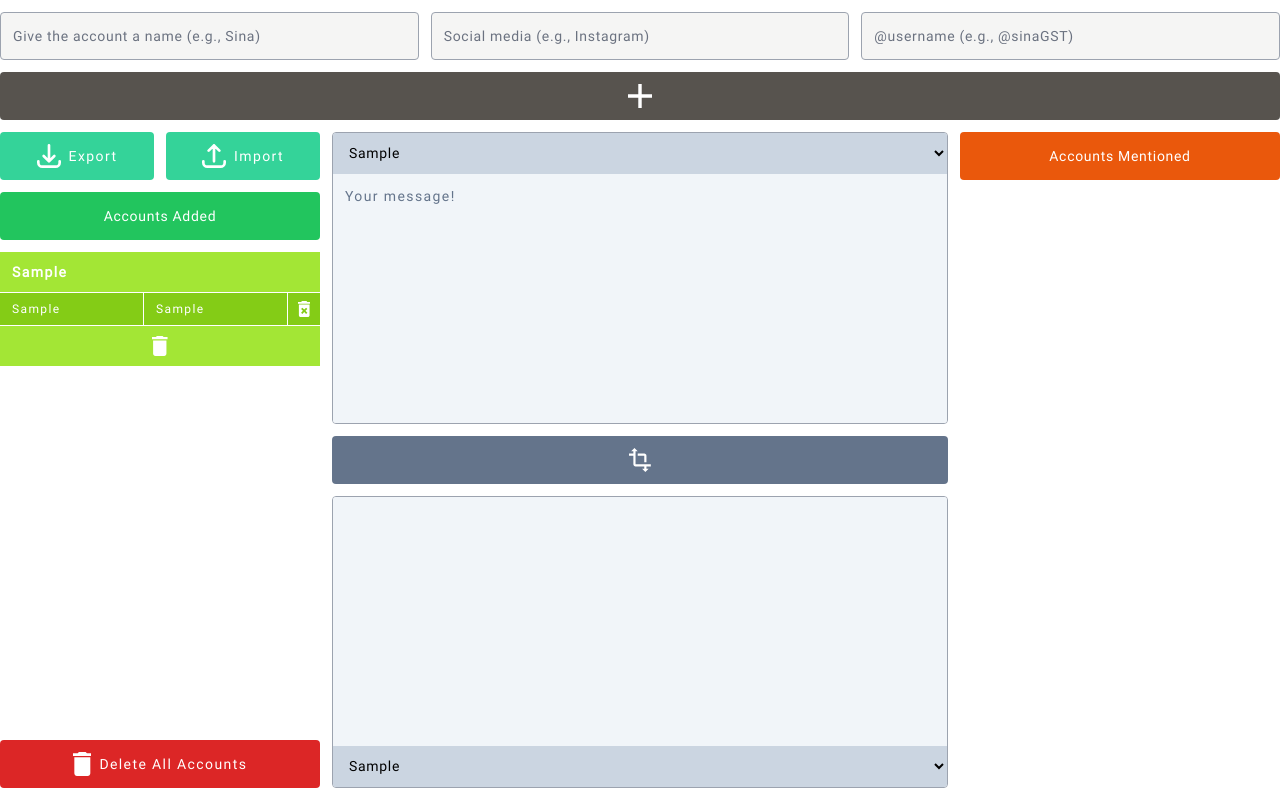
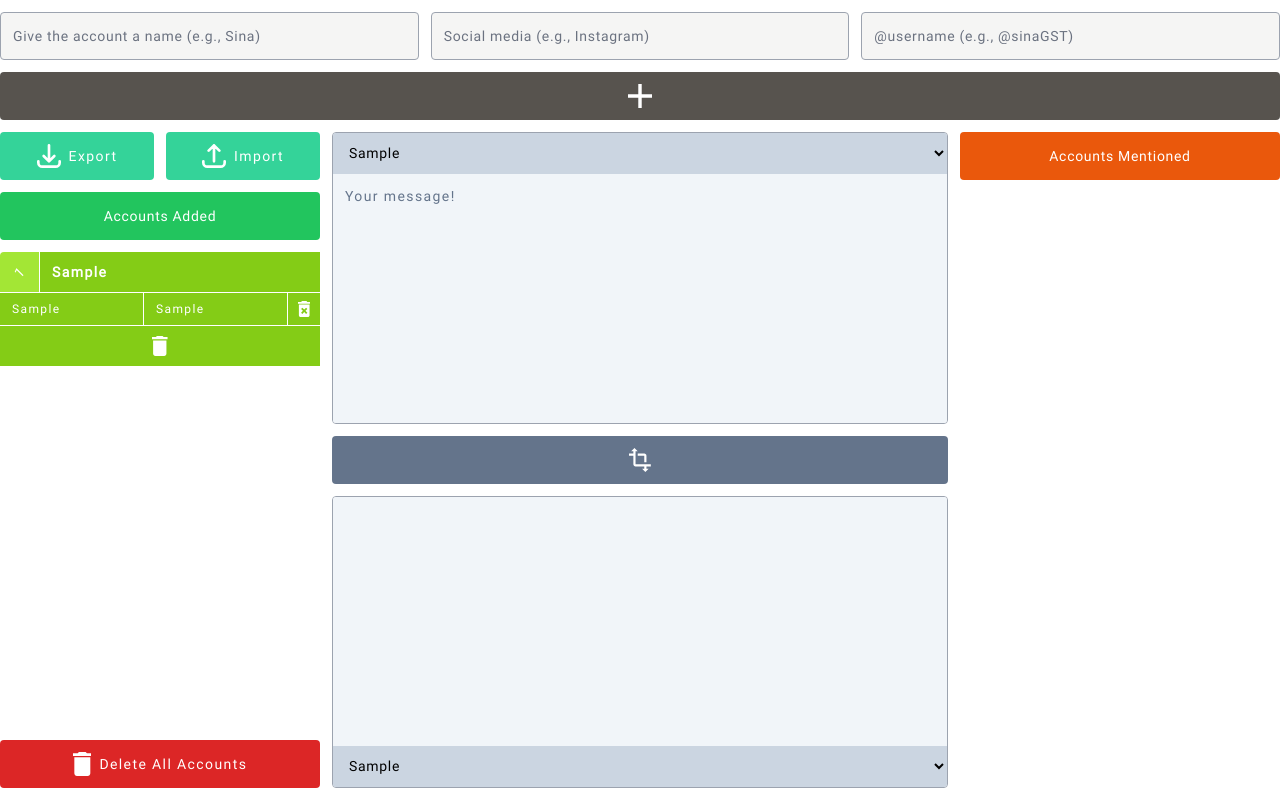
Before and after one commit to Sina-Hosseini-GST/social-converter, a SvelteKit app: page / in a window 1280 px wide. Both pictures are taken after typing "Sample", "Sample", "Sample" into the empty fields and a click on the button 640 px from the left and 96 px from the top of the page. Built offline with nearby package versions, Linux system fonts and the light colour scheme.

Commit message:
Add account number, and fix UI a bit!

```diff
--- a/src/routes/+page.svelte
+++ b/src/routes/+page.svelte
@@ -261,9 +261,14 @@
 			<div class="flex flex-col flex-1 overflow-auto tracking-widest xl:gap-3">
 				{#each informations as information, i}
 					<div class="text-white">
-						{#if information.accounts.length}
-							<input placeholder="Give the account a name (e.g., Sina)" class="sticky top-0 z-10 w-full font-bold border-b border-white bg-lime-400 xl:leading-10 xl:px-3 focus:outline-none placeholder:text-gray-100" bind:value={information.name}>
-						{/if}
+						<div class="flex overflow-hidden border-b border-white rounded-tl">
+							<div class="flex items-center justify-center w-10 border-r border-white aspect-square shrink-0 bg-lime-400">
+								<span class="-rotate-45">
+									{i + 1}
+								</span>
+							</div>
+							<input placeholder="Give the account a name (e.g., Sina)" class="sticky top-0 z-10 w-full font-bold bg-lime-500 xl:leading-10 xl:px-3 focus:outline-none placeholder:text-gray-100" bind:value={information.name}>
+						</div>
 						<ul class="text-xs">
 							{#each information.accounts as account, j}
 								<li class="flex border-b border-white xl:leading-8">
@@ -271,13 +276,13 @@
 										<input placeholder="Social media (e.g., Instagram)" class="w-1/2 transition-colors duration-[250ms] border-r border-white bg-lime-500 xl:px-3 focus:outline-none placeholder:text-gray-100" bind:value={account.socialMedia} onblur={ (event) => alertDuplicates(i, j, event) }>
 										<input placeholder="@username (e.g., @sinaGST)" class="w-1/2 border-r border-white bg-lime-500 xl:px-3 focus:outline-none placeholder:text-gray-100" bind:value={account.userName}>
 									</div>
-									<button class="size-8 flex justify-center items-center bg-lime-500 hover:bg-lime-500 transition-colors duration-[250ms]" onclick={ () => {confirm(`Delete ${information.name}'s ${account.socialMedia} account?`) && informations[i].accounts.splice(j, 1); !informations[i].accounts.length && informations.splice(i, 1);} }>
+									<button class="size-8 flex justify-center items-center bg-lime-500 hover:bg-lime-400 transition-colors duration-[250ms]" onclick={ () => {confirm(`Delete ${information.name}'s ${account.socialMedia} account?`) && informations[i].accounts.splice(j, 1); !informations[i].accounts.length && informations.splice(i, 1);} }>
 										<svg class="w-auto h-1/2 fill-white" xmlns="http://www.w3.org/2000/svg" fill="currentColor" color="" viewBox="5 3 14 18"><path d="M0 0h24v24H0z" fill="none"></path><path d="M0 0h24v24H0V0z" fill="none"></path><path d="M6 19c0 1.1.9 2 2 2h8c1.1 0 2-.9 2-2V7H6v12zm2.46-7.12l1.41-1.41L12 12.59l2.12-2.12 1.41 1.41L13.41 14l2.12 2.12-1.41 1.41L12 15.41l-2.12 2.12-1.41-1.41L10.59 14l-2.13-2.12zM15.5 4l-1-1h-5l-1 1H5v2h14V4z"></path></svg>
 									</button>
 								</li>
 							{/each}
 						</ul>
-						<button class="flex items-center justify-center w-full h-10 tracking-widest bg-lime-400" onclick={ () => {confirm(`Delete all ${informations[i].name} accounts?`) && informations.splice(i, 1);} }>
+						<button class="flex items-center justify-center w-full h-10 transition-colors duration-[250ms] bg-lime-500 hover:bg-lime-400" onclick={ () => {confirm(`Delete all ${informations[i].name} accounts?`) && informations.splice(i, 1);} }>
 							<svg class="w-auto h-1/2 fill-white" xmlns="http://www.w3.org/2000/svg" fill="currentColor" color="" viewBox="5 3 14 18"><path d="M0 0h24v24H0z" fill="none"></path><path d="M6 19c0 1.1.9 2 2 2h8c1.1 0 2-.9 2-2V7H6v12zM19 4h-3.5l-1-1h-5l-1 1H5v2h14V4z"></path></svg>
 						</button>
 					</div>
```
